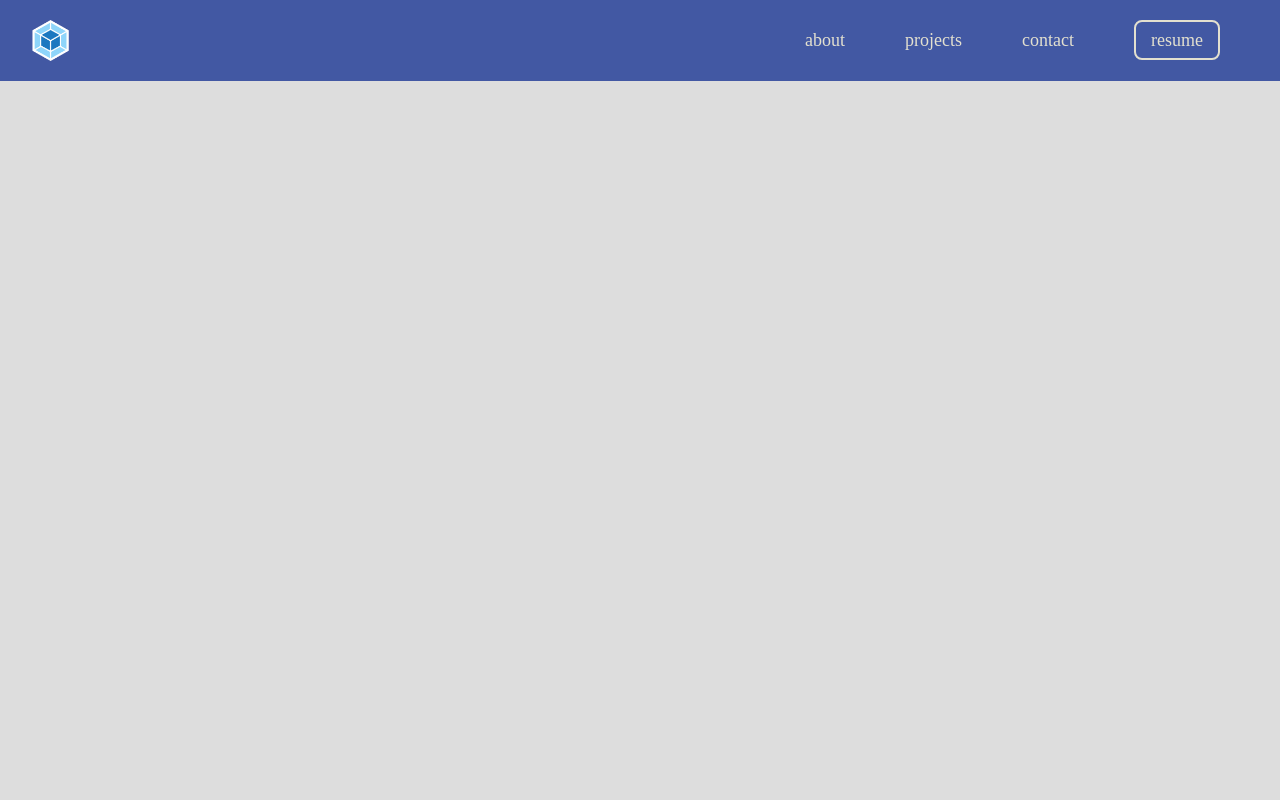
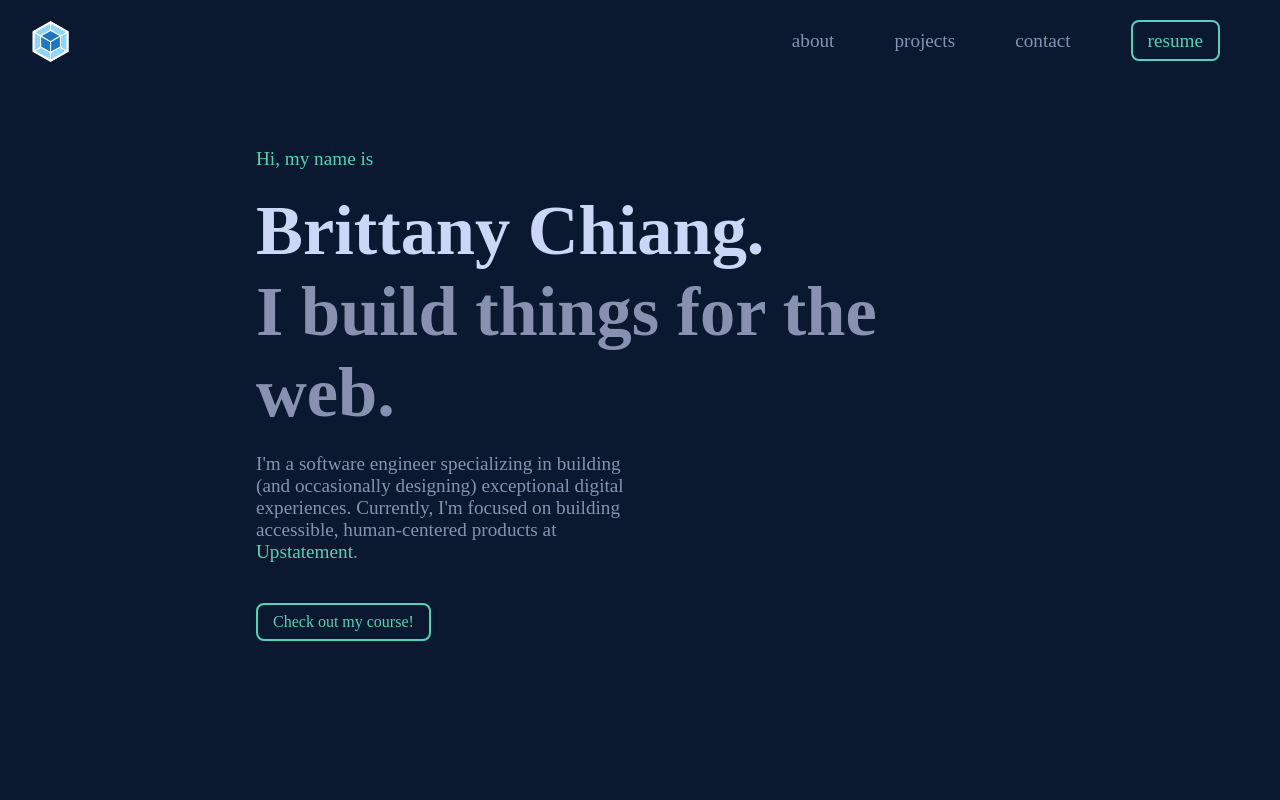
Before and after one commit to joeymich/Portfolio-Website, a plain HTML site: page index.html in a window 1280 px wide. Shown: the top 800 px of the page. Drawn offline with Linux system fonts and the light colour scheme.

Commit message:
Fixed Styling, Added Landing Page

```diff
--- a/css/style.css
+++ b/css/style.css
@@ -1,12 +1,11 @@
 :root {
-    --navbar-color: #4258a3;
-    --background-color: #e3e0cf;
-    --primary-color: #ffffff;
-    --secondary-color: #c5cbe3;
-    --secondary-color: #8fa8a3;
-    --secondary-color: #f7b942;
-    --scroll-bar-color: #6f8883;
-    --highlight-color: #0000ff;
+    --primary-text: #ccd6f6;
+    --secondary-text: #8892b0;
+    --background-color: #0a192f;
+    --highlight-color: #52d2b9;
+    --highlight-color2: #52d2b933;
+    --navbar-color: var(--background-color);
+    --scroll-bar-color: var(--secondary-text);
 }
 
 * {
@@ -30,6 +29,32 @@ img {
 
 .highlight {
     color: var(--highlight-color);
+}
+
+h2 {
+    color: var(--primary-text);
+}
+
+p {
+    color: var(--secondary-text);
+    font-size: 1.2em;
+}
+
+li {
+    color: var(--secondary-text);
+}
+
+.button {
+    padding: 8px 15px;
+    border-radius: 8px;
+    border: 2px solid var(--highlight-color);
+    text-decoration: none;
+    color: var(--highlight-color);
+}
+
+.button:hover {
+    border: 2px solid var(--highlight-color);
+    background-color: var(--highlight-color2);
 }
 
 /* Navbar */
@@ -58,31 +83,54 @@ nav li {
     padding: 0 30px;
 }
 
-nav li a {
+nav li .nav-links {
     text-decoration: none;
-    color: var(--background-color);
+    color: var(--secondary-text);
     text-transform: lowercase;
-    font-size: 18px;
+    font-size: 1.2em;
 }
 
 nav li a:hover {
-    color: var(--secondary-color);
+    color: var(--highlight-color);
 }
 
-.button {
-    padding: 8px 15px;
-    border-radius: 8px;
-    border: 2px solid var(--background-color);
+nav .button {
+    text-transform: lowercase;
+    font-size: 1.2em;
 }
 
-.button:hover {
-    border: 2px solid var(--secondary-color);
+/* Landing Page */
+.landing-page {
+    height: 100%;
+    background-color: var(--background-color);
+    display: flex;
+    flex-flow: column;
+    padding: 10% 20%;;
 }
 
-/* Whitespace */
-.whitespace1 {
-    height: 100%;
-    background-color: #dddddd;
+.landing-page .introduction {
+    color: var(--highlight-color);
+}
+
+.landing-page .name {
+    color: var(--primary-text);
+}
+
+.landing-page h1 {
+    font-size: 4.4em;
+    color: var(--secondary-text);
+}
+
+.landing-page p {
+    color: var(--secondary-text);
+    margin: 20px 0;
+    max-width: 50%;
+}
+
+.landing-page .button {
+    max-width: min-content;
+    white-space: nowrap;
+    margin-top: 20px;
 }
 
 /* About */
--- a/index.html
+++ b/index.html
@@ -12,16 +12,22 @@
             <nav>
                 <img src="images/logo1.png" alt="">
                 <ul>
-                    <li><a href="#about">About</a></li>
-                    <li><a href="#projects">Projects</a></li>
-                    <li><a href="#contact">Contact</a></li>
+                    <li><a href="#about" class="nav-links">About</a></li>
+                    <li><a href="#projects" class="nav-links">Projects</a></li>
+                    <li><a href="#contact" class="nav-links">Contact</a></li>
                     <li><a href="#" class="button">Resume</a></li>
                 </ul>
             </nav>
         </section>
 
-        <!-- Whitespace -->
-        <section class="whitespace1"></section>
+        <!-- Landing Page -->
+        <section class="landing-page">
+            <p class="introduction">Hi, my name is</p>
+            <h1 class="name">Brittany Chiang.</h1>
+            <h1>I build things for the web.</h1>
+            <p>I'm a software engineer specializing in building (and occasionally designing) exceptional digital experiences. Currently, I'm focused on building accessible, human-centered products at <span class="highlight">Upstatement</span>.</p>
+            <a href="#" class="button">Check out my course!</a>
+        </section>
 
         <!-- About -->
         <section class="about" id="about">
@@ -49,7 +55,7 @@
 
         <!-- Projects -->
         <section class="projects" id="projects">
-
+            <h2>Project I've Built</h2>
         </section>
 
         <!-- Contact -->
```
